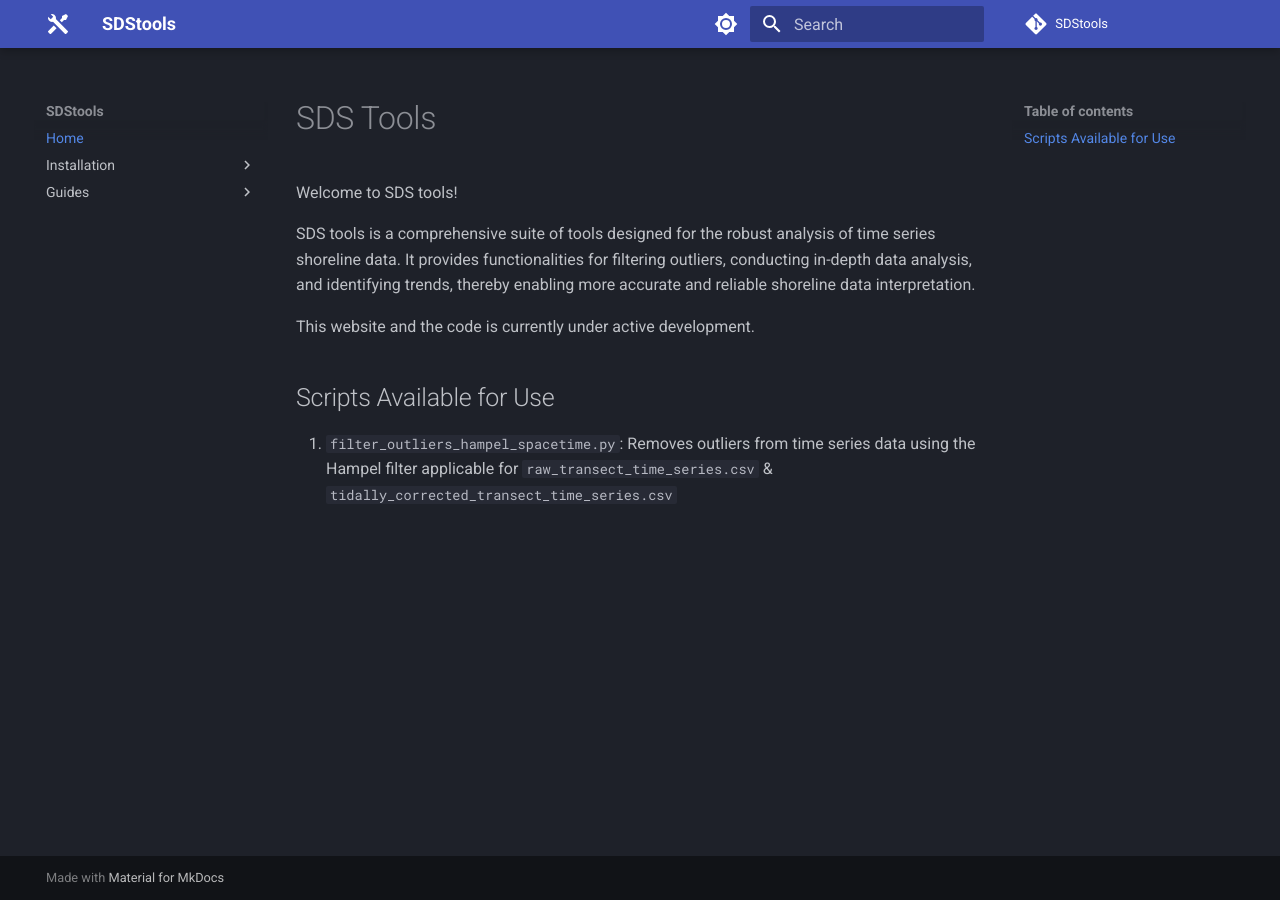
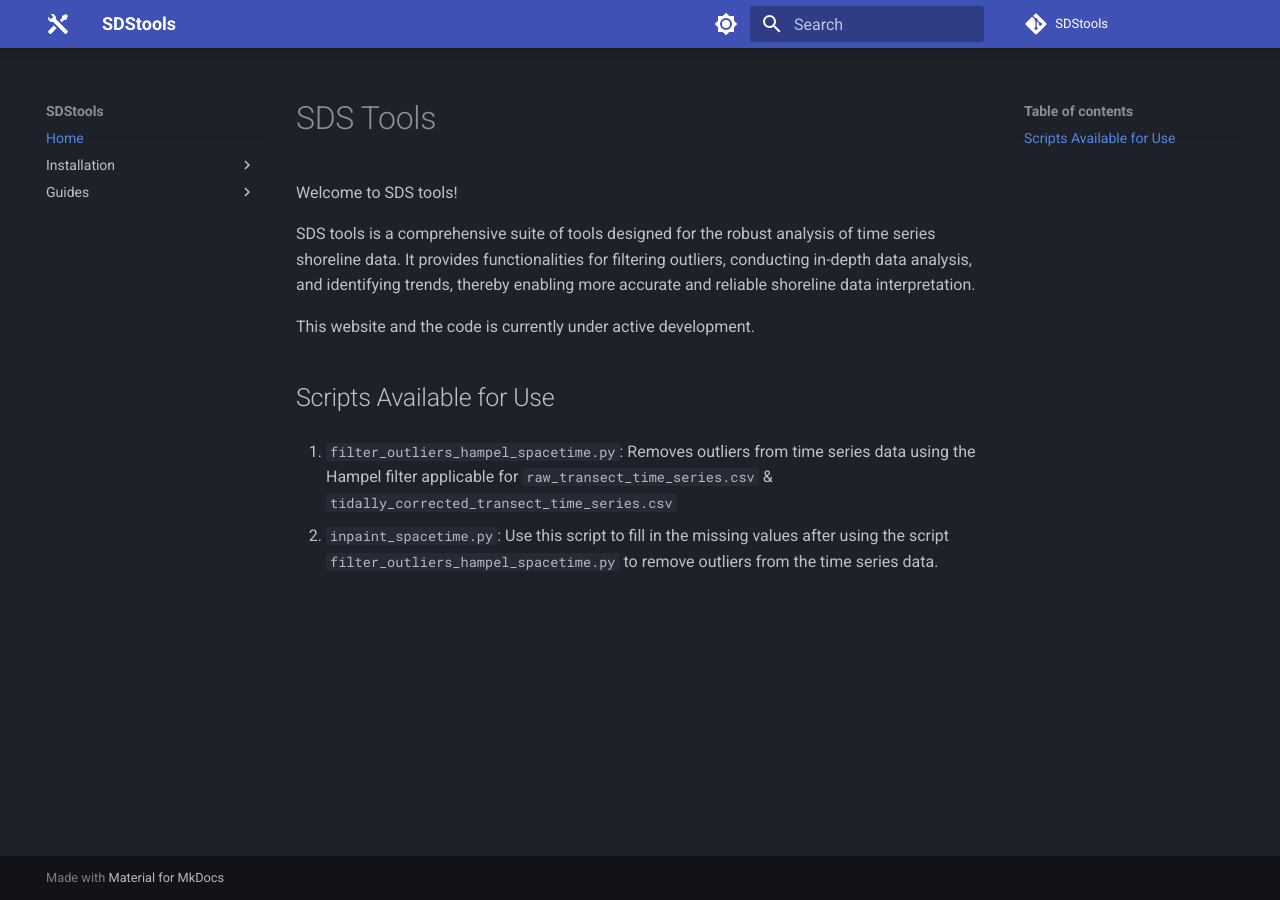
Before and after one commit to Doodleverse/SDStools, an MkDocs documentation site: the page built from docs/index.md, in a window 1280 px wide. Built offline with MkDocs 1.6.1 and Material for MkDocs 9.7.7, drawn with Linux system fonts in a browser that asks for light colours; comment, search, counter and statistics services are not loaded.

Commit message:
update the available scripts in the index.md

```diff
--- a/docs/index.md
+++ b/docs/index.md
@@ -9,3 +9,5 @@ This website and the code is currently under active development.
 ## Scripts Available for Use
 
 1. `filter_outliers_hampel_spacetime.py`: Removes outliers from time series data using the Hampel filter applicable for `raw_transect_time_series.csv` & `tidally_corrected_transect_time_series.csv`
+
+2. `inpaint_spacetime.py`: Use this script to fill in the missing values after using the script `filter_outliers_hampel_spacetime.py` to remove outliers from the time series data.
```
